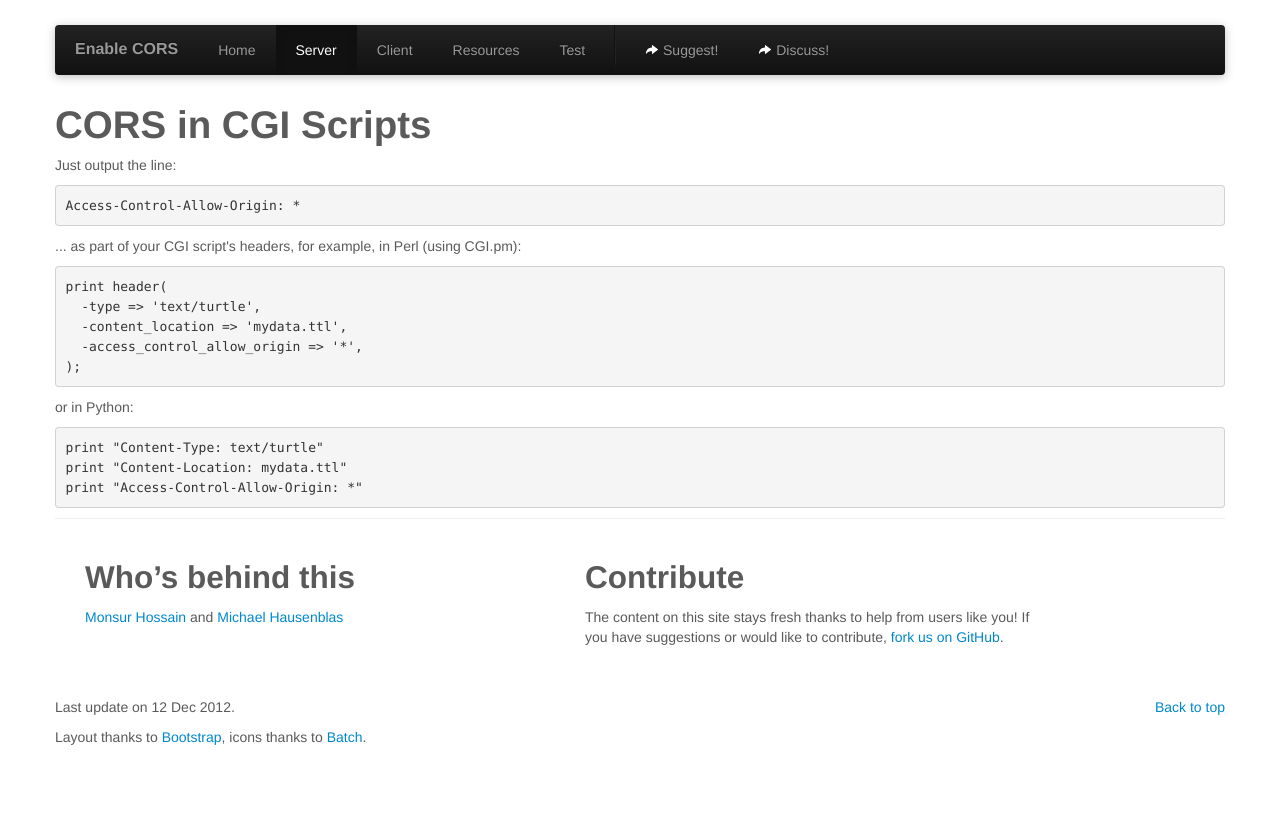
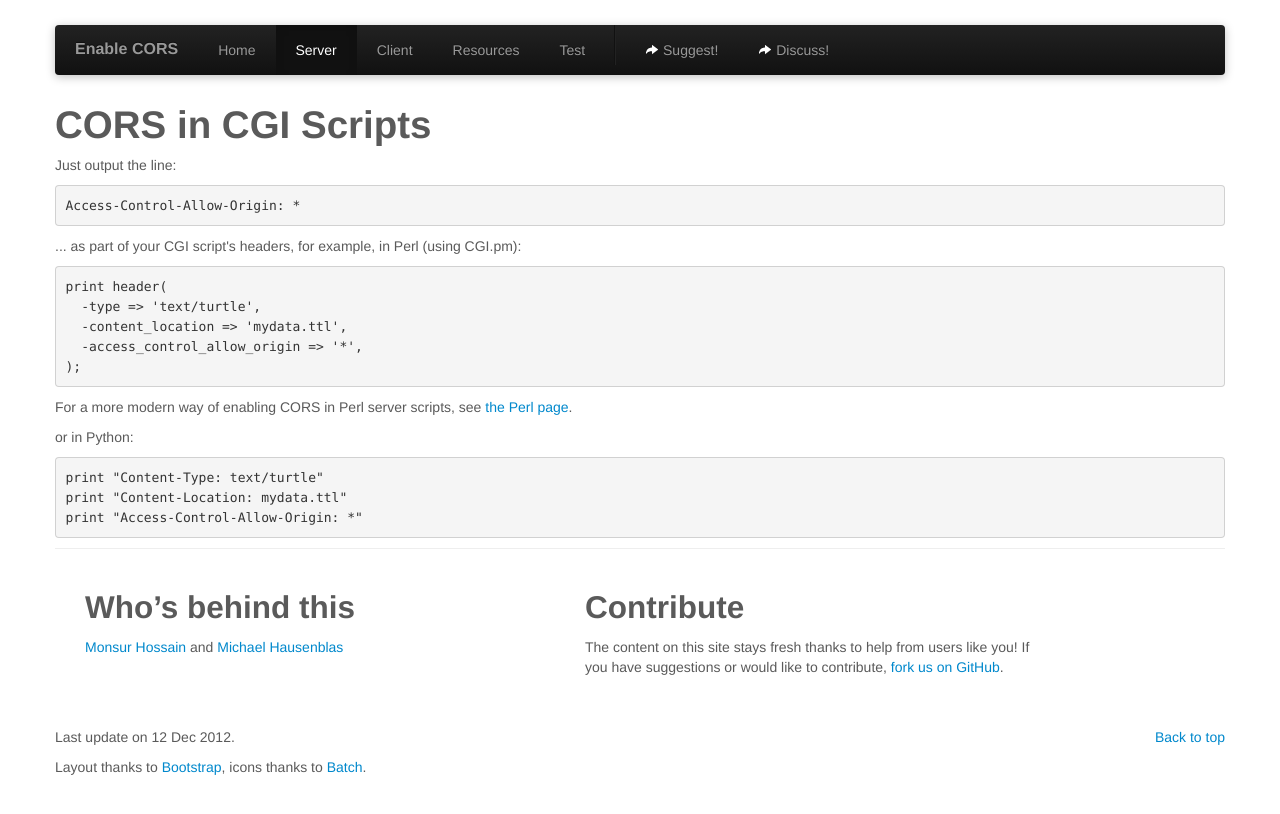
Before and after one commit to monsur/enable-cors.org, a Jekyll site: the page built from server_cgi.html, in a window 1280 px wide. Shown: the top 814 px of the page. Built offline with Jekyll 4.4.1, drawn with Linux system fonts in a browser that asks for light colours.

Commit message:
Link the Perl page from the CGI page

```diff
--- a/server_cgi.html
+++ b/server_cgi.html
@@ -19,6 +19,7 @@ title: enable cross-origin resource sharing
   -content_location => 'mydata.ttl',
   -access_control_allow_origin => '*',
 );</pre>
+<p>For a more modern way of enabling CORS in Perl server scripts, see <a href="server_perl.html">the Perl page</a>.</p>
 			<p>
 				or in Python:
 			</p>
```
